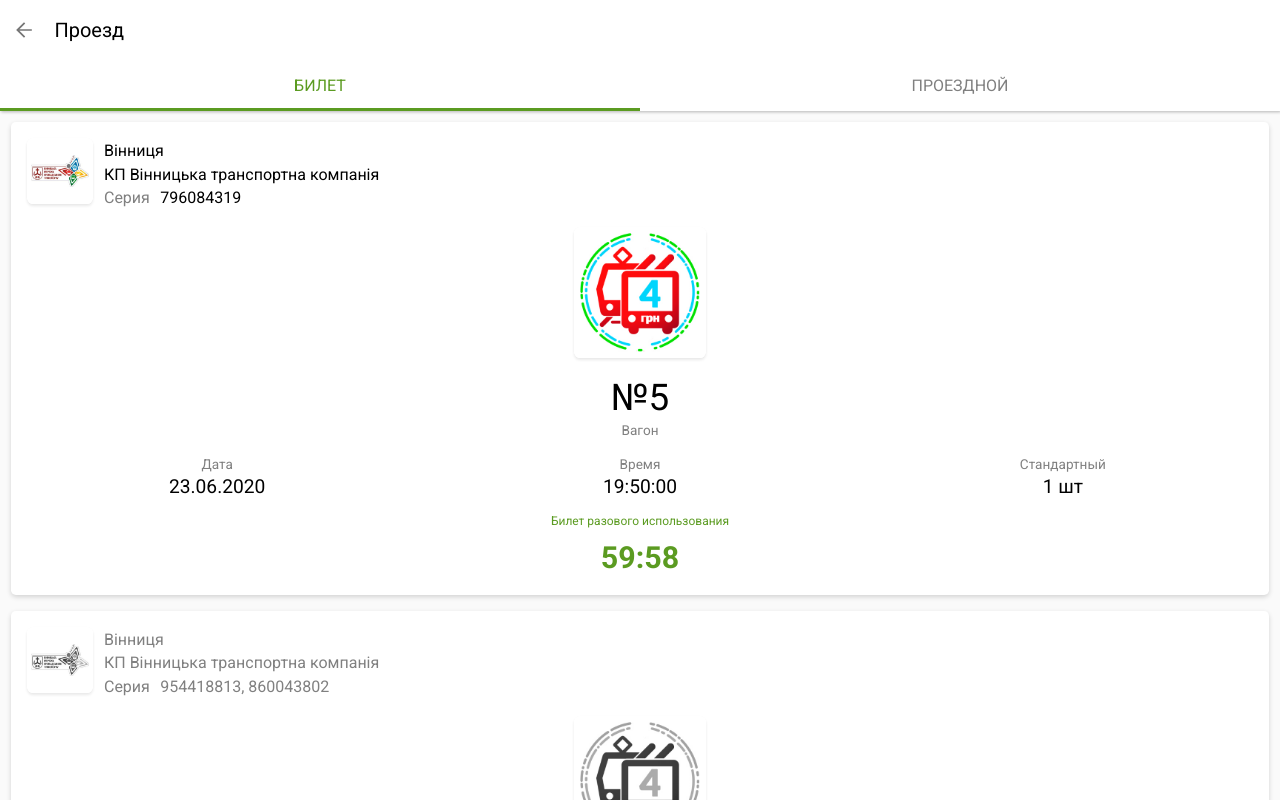
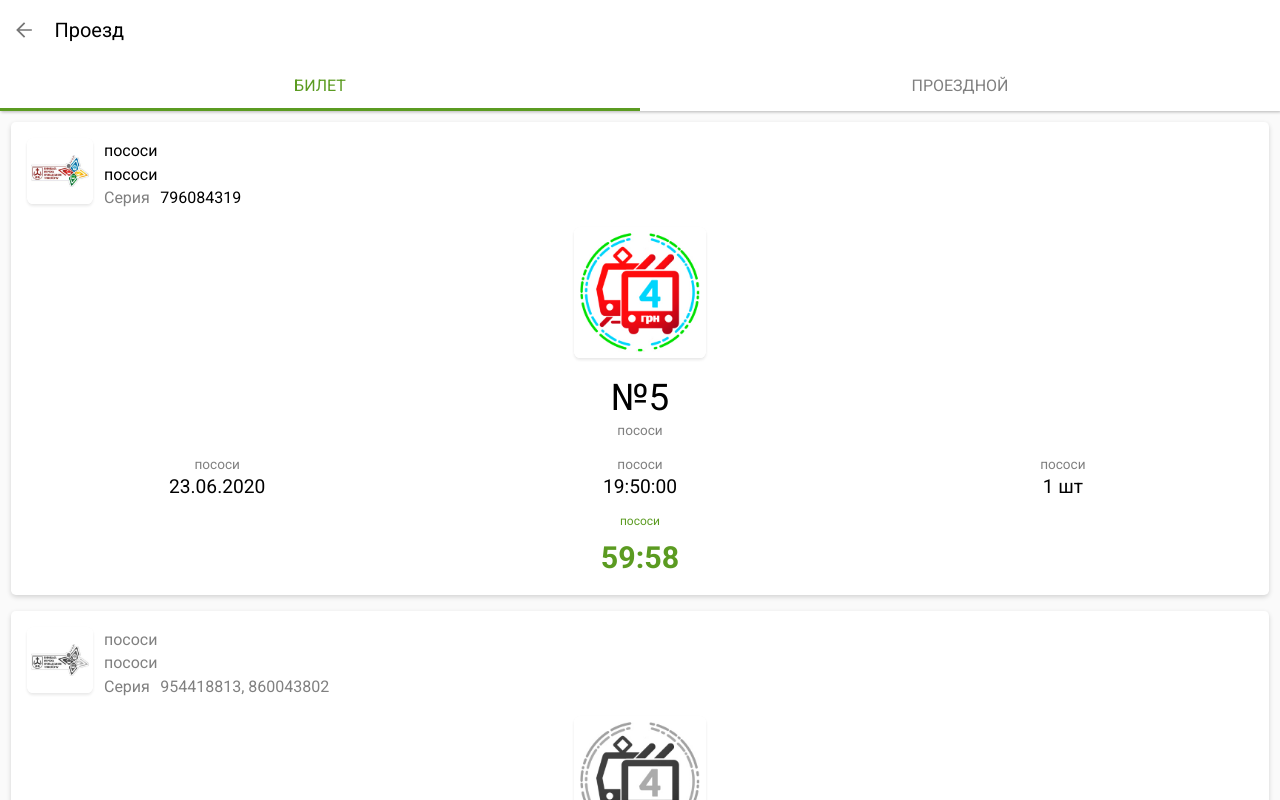
Before and after one commit to bxrninvxid/bxrninvxid.github.io, a website: page index.html in a window 1280 px wide. Both pictures are taken after typing "5" into the empty fields and a click on the input "Наебать Кондуктора АУЕ Братва 😈☝️". Drawn offline with Linux system fonts and the light colour scheme.

Commit message:
Update index.html
Пососи

```diff
--- a/index.html
+++ b/index.html
@@ -47,8 +47,8 @@
         <div class="ticket__header">
             <div class="ticket__company image"></div>
             <div class="ticket__name">
-                <div class="ticket__city">Вінниця</div>
-                <div class="ticket__company-name">КП Вінницька транспортна компанія</div>
+                <div class="ticket__city">пососи</div>
+                <div class="ticket__company-name">пососи</div>
                 <div class="ticket__series">
                     <span class="is-grey">Серия</span>
                     <span class="series">954098869, 622075315</span>
@@ -61,26 +61,26 @@
         <div class="ticket__wagon">
             <div class="item">
                 <div class="item__value">№325</div>
-                <div class="item__title">Вагон</div>
+                <div class="item__title">пососи</div>
             </div>
         </div>
         <div class="ticket__info">
             <div class="item">
-                <div class="item__title">Дата</div>
+                <div class="item__title">пососи</div>
                 <div class="item__value">23.04.2019</div>
             </div>
             <div class="item">
-                <div class="item__title">Время</div>
+                <div class="item__title">пососи</div>
                 <div class="item__value">19:05:00</div>
             </div>
             <div class="item">
-                <div class="item__title">Стандартный</div>
+                <div class="item__title">пососи</div>
                 <div class="item__value">2 шт</div>
             </div>
         </div>
         <div class="ticket__estimate">
             <div class="item">
-                <div class="item__title">Билет разового использования</div>
+                <div class="item__title">пососи</div>
                 <div class="item__value">59:26</div>
             </div>
         </div>
```
